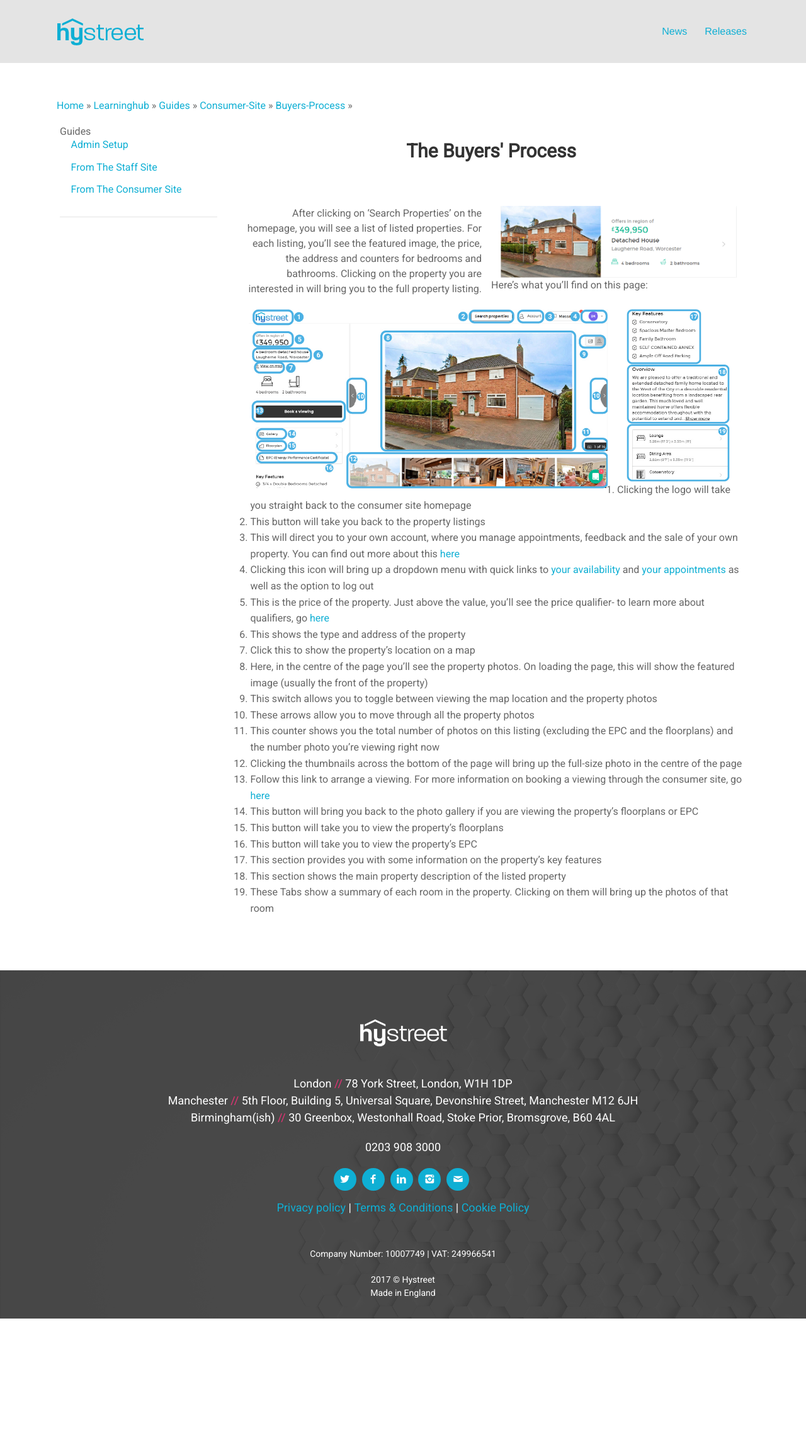
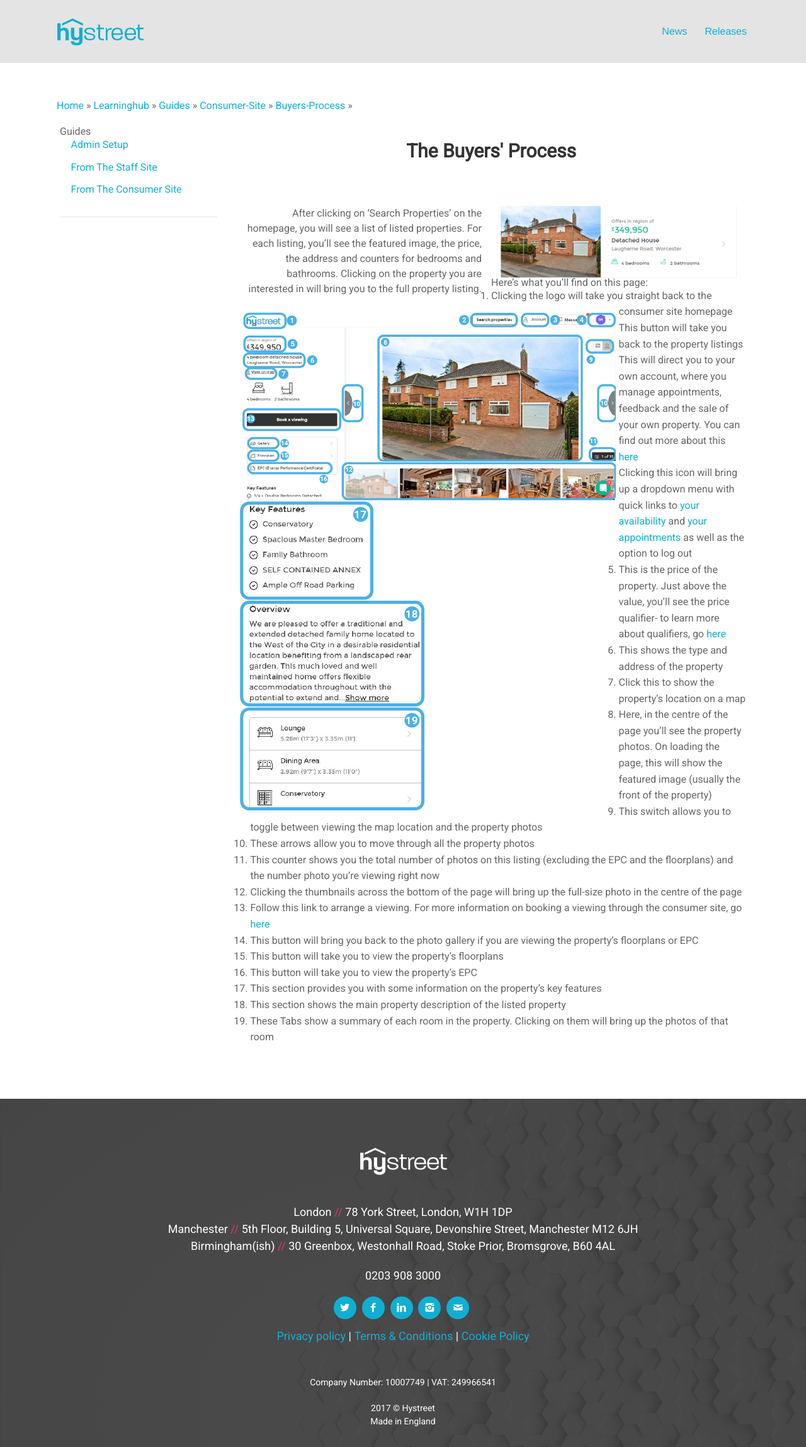
Before and after one commit to josh-brough/learninghub, a Jekyll site: the page built from guides/consumer-site/buyers-process/index.html, in a window 1280 px wide. Shown: the whole page at 63% size. Built offline with Jekyll 4.4.1, drawn with Linux system fonts in a browser that asks for light colours; some web fonts are replaced; a script that is not in the unit is left out; before the commit the page ends 2094 px from its top, so only the background shows below that.

Commit message:
annotated images padding attempt 5

```diff
--- a/guides/consumer-site/buyers-process/index.html
+++ b/guides/consumer-site/buyers-process/index.html
@@ -27,16 +27,12 @@
 </div>
 </div>
 
-<p>Here’s what you’ll find on this page:</p>
+<h>Here’s what you’ll find on this page:</h>
 
-  <div style=padding:5px;>
-    <div class="columns left large-9">
+    <div class="columns left large-9" style=padding:5px;>
       <img src="/images/annotated-listing-1.jpg">
-    </div>
-    <div class="columns right large-3">
       <img src="/images/annotated-listing-2.jpg">
     </div>
-  </div>
 
 <br>
   <div>
```
